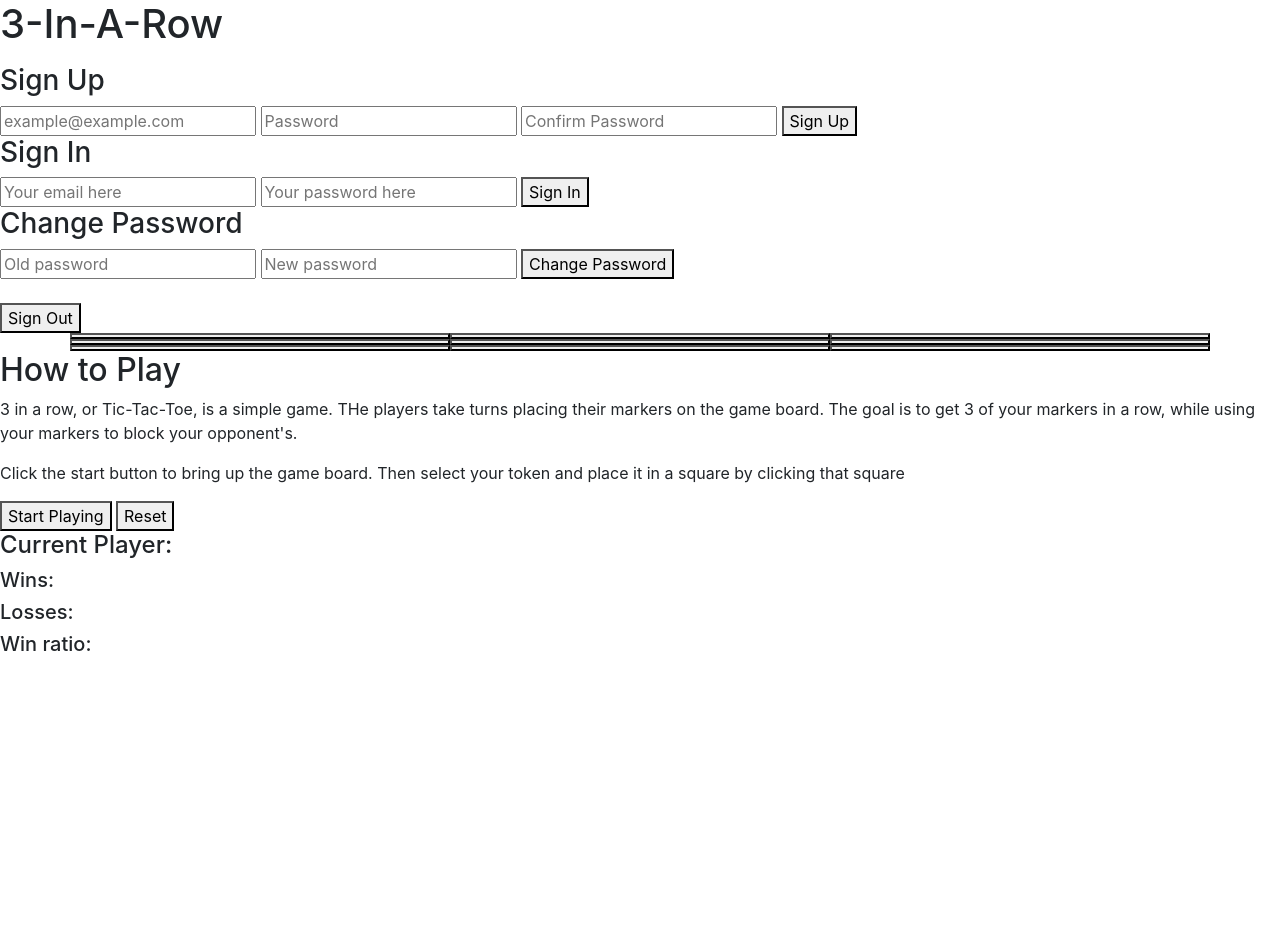
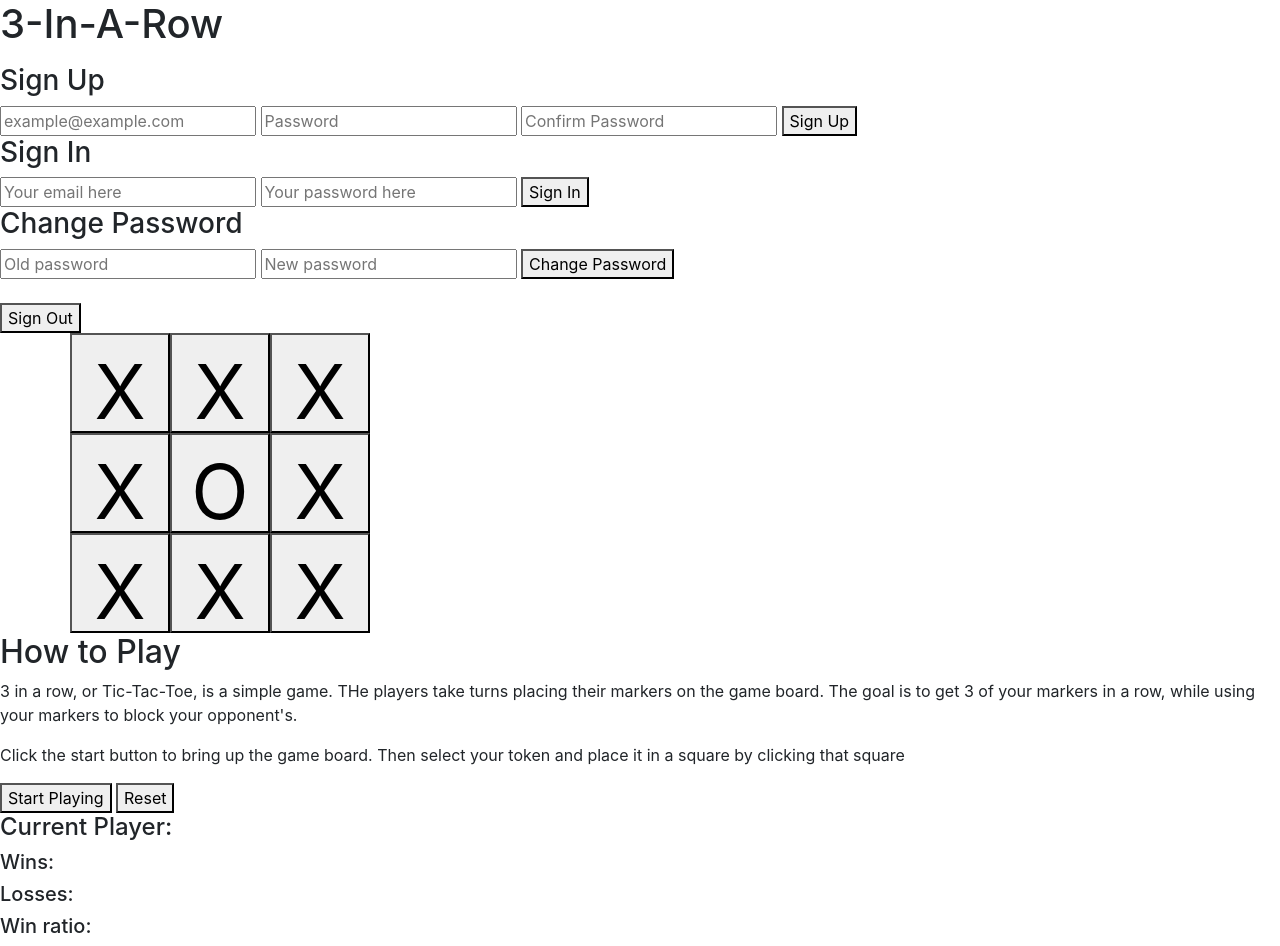
Before and after one commit to MsPockets/tic-tac-toe, a website built with webpack: page index.html in a window 1280 px wide. Before the commit the page ends 800 px from the top, so only its background shows below. Built offline with nearby package versions, Linux system fonts and the light colour scheme.

Commit message:
Fix signup and login
changed ID's and event listeners.

```diff
--- a/assets/scripts/app.js
+++ b/assets/scripts/app.js
@@ -3,11 +3,11 @@
 const authEvents = require('./events')
 
 $(() => {
-  $('#sign-out-form')
-  $('#change-password-form')
-  $('#sign-up').on('click', authEvents.onSignUp)
-  $('#sign-in').on('click', authEvents.onSignIn)
-  $('#change-password').on('click', authEvents.onChangePassword)
-  $('#sign-out').on('click', authEvents.onSignOut)
-  $('#game-board')
+  $('#sign-out-form').show()
+  $('#change-password-form').show()
+  $('#sign-up-form').on('submit', authEvents.onSignUp)
+  $('#sign-in-form').on('submit', authEvents.onSignIn)
+  $('#change-password-form').on('submit', authEvents.onChangePassword)
+  $('#sign-out-form').on('submit', authEvents.onSignOut)
+  $('#game-board').show()
   })
--- a/assets/scripts/events.js
+++ b/assets/scripts/events.js
@@ -44,7 +44,6 @@ const ui = require('./ui')
 
 const onSignUp = function(event) {
   event.preventDefault()
-  console.log('onSignUp')
   const form = event.target
   const data = getFormFields(form)
     api.signUp(data)
--- a/assets/scripts/ui.js
+++ b/assets/scripts/ui.js
@@ -1,6 +1,6 @@
 const store = require('./store')
 
-
+let playerToken
 
 const onSignUpSuccess = function(response) {
   $('#message').text(response.user.email + ' signed up')
@@ -60,6 +60,10 @@ const onSignOutFailure = function(response) {
   $('#message').addClass('failure')
 }
 
+const placeToken = function() {
+  $("button.id").text('')
+}
+
 
 module.exports = {
   onSignUpSuccess,
--- a/assets/styles/index.scss
+++ b/assets/styles/index.scss
@@ -1,8 +1,11 @@
 @import '~bootstrap/scss/bootstrap';
 
 
-.col4 {
-  width: 100px;
+button.game-tile {
+  max-width: 100px;
+  min-width: 100px;
   height: 100px;
+  font-size: 75px;
+  font-stretch: ultra-expanded;
 
-}
+  }
--- a/index.html
+++ b/index.html
@@ -20,7 +20,7 @@
           <input name="credentials[email]" type="string" id="email" placeholder="example@example.com" required>
           <input name="credentials[password]" type="string" id="password" placeholder="Password" required>
           <input name="credentials[password_confirmation]" type="string" id="password" placeholder="Confirm Password" required>
-          <button id="sign-up">Sign Up</button>
+          <button id="sign-up" type="submit">Sign Up</button>
         </fieldset>
       </form>
 
@@ -29,7 +29,7 @@
           <h3>Sign In</h3>
           <input name="credentials[email]" type="string" id="email" placeholder="Your email here" required>
           <input name="credentials[password]" type="string" id="password" placeholder="Your password here">
-          <button id="sign-in">Sign In</button>
+          <button id="sign-in" type="submit">Sign In</button>
         </fieldset>
       </form>
 
@@ -38,26 +38,30 @@
           <h3>Change Password</h3>
           <input name="passwords[old]" type="string" id="OLDPW" placeholder="Old password" required>
           <input name="passwords[new]" type="string" id="NEWPW" placeholder="New password" required>
-          <button id="change-password">Change Password</button>
+          <button id="change-password" type="submit">Change Password</button>
         </fieldset>
       </form>
       <br>
       <form id="sign-out-form">
-        <button id="sign-out">Sign Out</button>
+        <button id="sign-out" type="submit">Sign Out</button>
       </form>
 
 
       <div class="container" id="game-board">
         <div class="row">
-          <button class="col-4" id="0" ></button>
-          <button class="col-4" id="1" ></button>
-          <button class="col-4" id="2" ></button>
-          <button class="col-4" id="3" ></button>
-          <button class="col-4" id="4" ></button>
-          <button class="col-4" id="5" ></button>
-          <button class="col-4" id="6" ></button>
-          <button class="col-4" id="7" ></button>
-          <button class="col-4" id="8" ></button>
+          <button class="game-tile" id="0">X</button>
+          <button class="game-tile" id="1">X</button>
+          <button class="game-tile" id="2">X</button>
+        </div>
+        <div class="row">
+          <button class="game-tile" id="3">X</button>
+          <button class="game-tile" id="4">O</button>
+          <button class="game-tile" id="5">X</button>
+        </div>
+        <div class="row">
+          <button class="game-tile" id="6">X</button>
+          <button class="game-tile" id="7">X</button>
+          <button class="game-tile" id="8">X</button>
         </div>
       </div>
 
```
Also changed, not shown: notes-to-self.md (+15 -15 lines), 1 other file.
